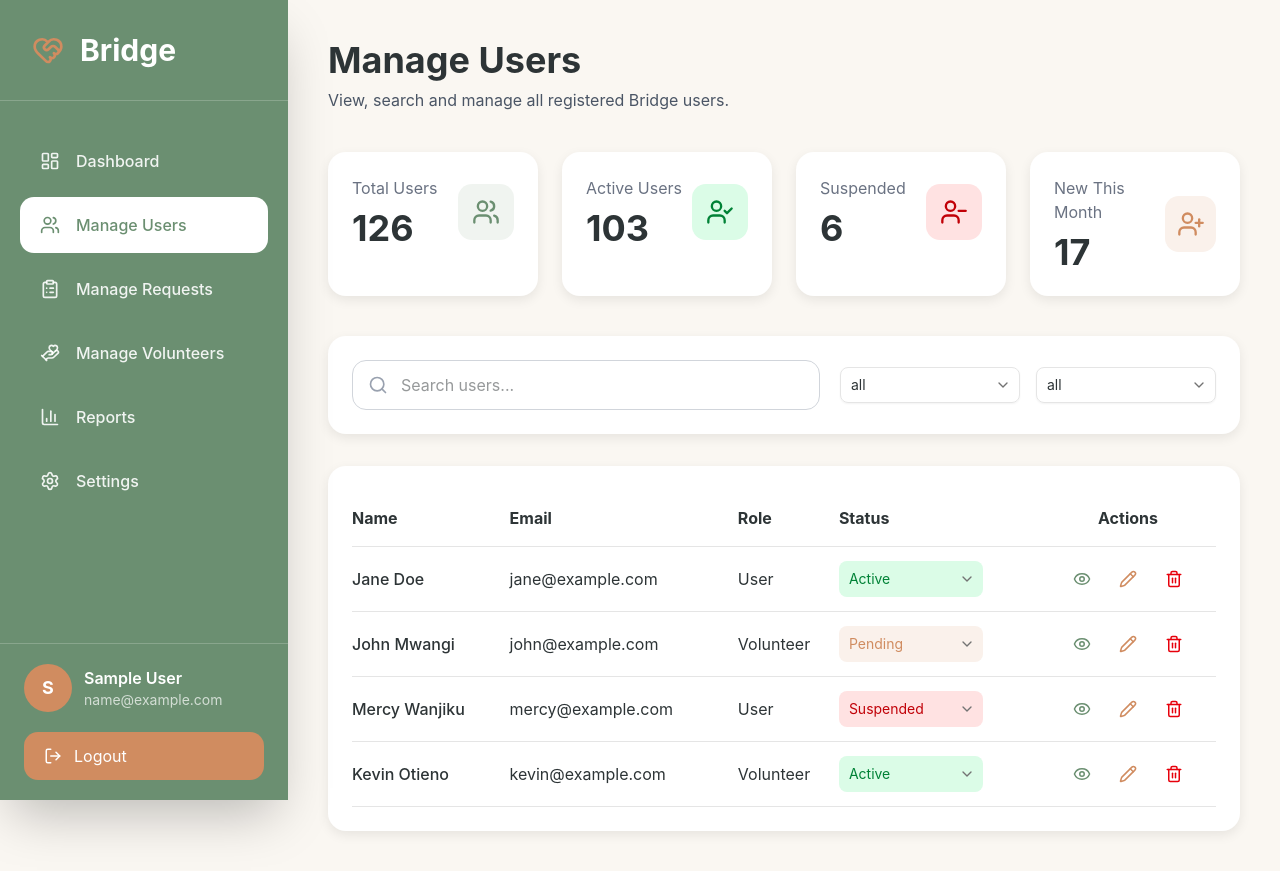
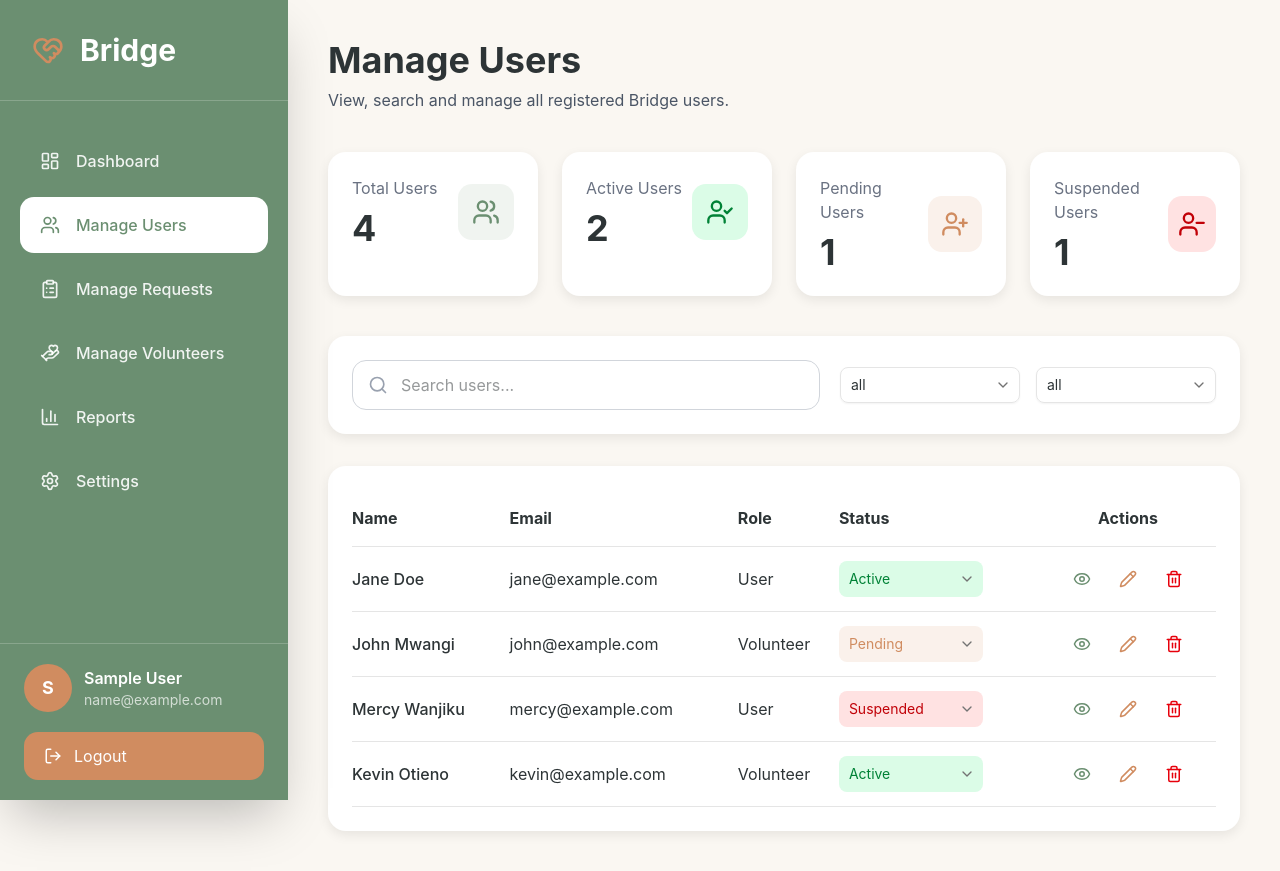
Before and after one commit to theefrank/bridge-app, a React (Vite) app: page /admin/users in a window 1280 px wide. Built offline with nearby package versions, Linux system fonts and the light colour scheme; sample sign-in values are in the browser's storage.

Commit message:
refactor(admin): derive user statistics dynamically from user state

```diff
--- a/src/pages/admin/ManageUsers.jsx
+++ b/src/pages/admin/ManageUsers.jsx
@@ -21,33 +21,6 @@ import {
 } from "../../components/ui/select";
 
 export default function ManageUsers() {
-
-  const userStats = [
-    {
-      title: "Total Users",
-      value: 126,
-      icon: <Users size={28} />,
-      color: "bg-[#6B8F71]/10 text-[#6B8F71]",
-    },
-    {
-      title: "Active Users",
-      value: 103,
-      icon: <UserCheck size={28} />,
-      color: "bg-green-100 text-green-700",
-    },
-    {
-      title: "Suspended",
-      value: 6,
-      icon: <UserMinus size={28} />,
-      color: "bg-red-100 text-red-700",
-    },
-    {
-      title: "New This Month",
-      value: 17,
-      icon: <UserPlus size={28} />,
-      color: "bg-[#FAF1EB] text-[#D08C60]",
-    },
-  ];
 
   const [searchTerm, setSearchTerm] =
     useState("");
@@ -88,6 +61,39 @@ export default function ManageUsers() {
       status: "Active",
     },
   ]);
+  const userStats = [
+        {
+          title: "Total Users",
+          value: users.length,
+          icon: <Users size={28} />,
+          color: "bg-[#6B8F71]/10 text-[#6B8F71]",
+        },
+        {
+          title: "Active Users",
+          value: users.filter(
+            (user) => user.status === "Active"
+          ).length,
+          icon: <UserCheck size={28} />,
+          color: "bg-green-100 text-green-700",
+        },
+        {
+          title: "Pending Users",
+          value: users.filter(
+            (user) => user.status === "Pending"
+          ).length,
+          icon: <UserPlus size={28} />,
+          color: "bg-[#FAF1EB] text-[#D08C60]",
+        },
+        {
+          title: "Suspended Users",
+          value: users.filter(
+            (user) => user.status === "Suspended"
+          ).length,
+          icon: <UserMinus size={28} />,
+          color: "bg-red-100 text-red-700",
+        },
+      ];
+
 
   const filteredUsers = useMemo(() => {
 
```
